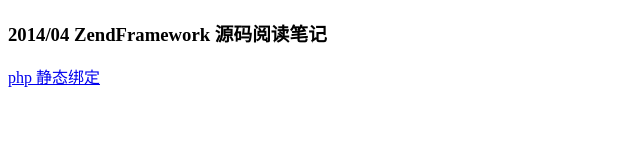
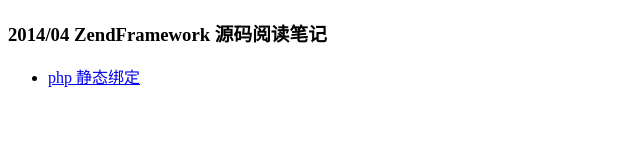
Before and after one commit to outman/outman.github.com, a plain HTML site: page index.html in a window 1280 px wide. Shown: the whole page, without its empty margins (0-640 px from the left). Drawn offline with Linux system fonts and the light colour scheme.

Commit message:
update style

```diff
--- a/index.html
+++ b/index.html
@@ -7,6 +7,8 @@
     </head>
     <body>
         <h3>2014/04 ZendFramework 源码阅读笔记</h3>
-        <a href="php-static-bind.md">php 静态绑定</a>
+        <ul>
+            <li><a href="php-static-bind.md">php 静态绑定</a></li>
+        </ul>
     </body>
 </html>
```
